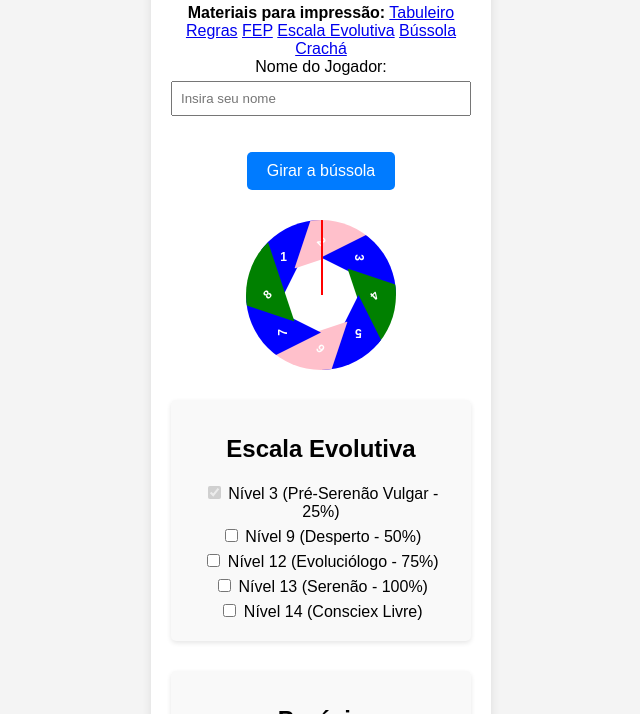
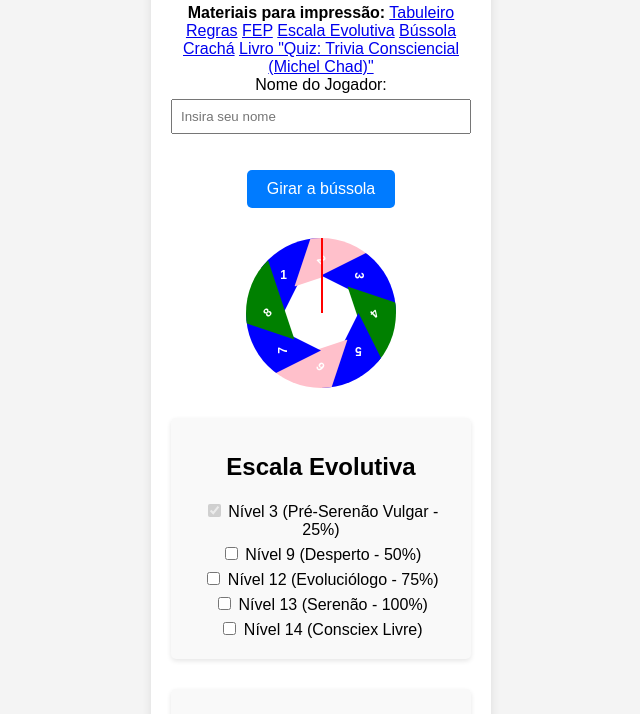
Before and after one commit to rafaguipe/rafaguipe.github.io, a plain HTML site: page jogodaevolucao/index.html in a window 1280 px wide. Shown: the part 386-1100 px from the top of the page, without its empty margins (319-959 px from the left). Drawn offline with Linux system fonts and the light colour scheme.

Commit message:
adicao pdf Quiz

```diff
--- a/jogodaevolucao/index.html
+++ b/jogodaevolucao/index.html
@@ -17,6 +17,7 @@
         <a href="Materiais/Escala_evolutiva_v3_13.8.24.png">Escala Evolutiva</a>
         <a href="Materiais/Bussola_v2.png">Bússola</a>
         <a href="Materiais/cracha_evoluciologo.pdf">Crachá</a>
+        <a href="Materiais/Quiz Trivia Consciencial.pdf">Livro "Quiz: Trivia Consciencial (Michel Chad)"</a>
 
 
 
```
Also changed, not shown: 3 other files.
